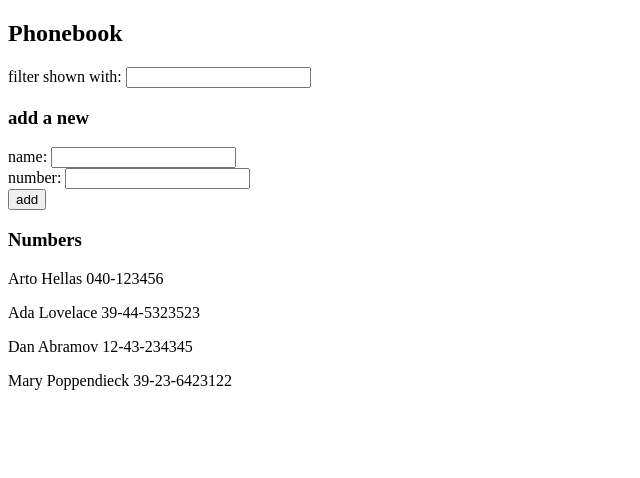
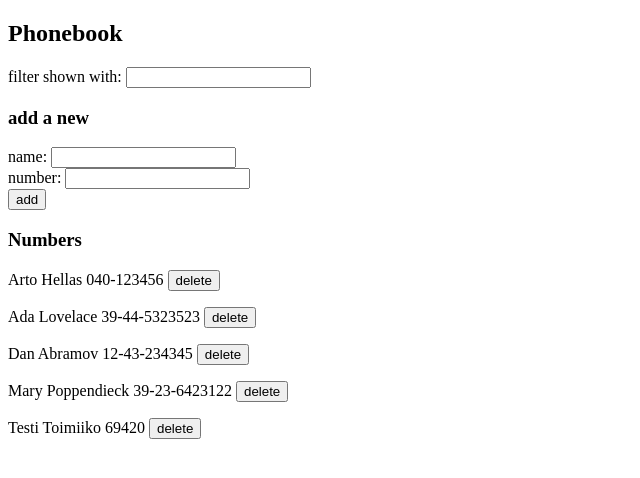
Before and after one commit to Seakorv/FullStackOpen, a React (Vite) app in the folder osa2/puhelinluettelo/: page / in a window 1280 px wide. Shown: the top 478 px of the page, without its empty margins (0-640 px from the left). Built offline with nearby package versions, Linux system fonts and the light colour scheme; data requests are answered from the project's data file.

Commit message:
2d poistaminen kesken

```diff
--- a/osa2/puhelinluettelo/db.json
+++ b/osa2/puhelinluettelo/db.json
@@ -1,5 +1,5 @@
 {
-  "persons":[
+  "persons": [
     {
       "name": "Arto Hellas",
       "number": "040-123456",
@@ -19,6 +19,11 @@
       "name": "Mary Poppendieck",
       "number": "39-23-6423122",
       "id": "4"
+    },
+    {
+      "id": "33e0",
+      "name": "Testi Toimiiko",
+      "number": "69420"
     }
   ]
 }
--- a/osa2/puhelinluettelo/src/App.jsx
+++ b/osa2/puhelinluettelo/src/App.jsx
@@ -1,5 +1,5 @@
 import { useState, useEffect } from 'react'
-import axios from 'axios'
+import personService from './services/persons'
 import PersonForm from './components/PersonForm'
 import Filter from './components/Filter'
 import Persons from './components/Persons'
@@ -10,17 +10,24 @@ const App = () => {
   const [newNumber, setNewNumber] = useState('')
   const [filterWord, setFilterWord] = useState('')
 
-  const hook = () => {
-    console.log('effect')
-    axios
-      .get('http://localhost:3001/persons')
-      .then(response => {
-        console.log('promise fulfilled')
-        setPersons(response.data)
+  useEffect(() => {
+    personService
+      .getAll()
+      .then(initialPersons => {
+        setPersons(initialPersons)
+      })
+  }, [])
+
+  const deletePerson = id => {
+    const person = persons.find(n => n.id === id)
+    console.log("delete painettu")
+
+    personService
+      .deleteMe(id , person)
+      .then(returnedPerson => {
+        setPersons(persons.map(person => person.id !== id ? person : returnedPerson))
       })
   }
-
-  useEffect(hook, [])
 
   const addPerson = (event) => {
     event.preventDefault()
@@ -36,9 +43,14 @@ const App = () => {
       return
     }
 
-    setPersons(persons.concat(personObject))
-    setNewName('')
-    setNewNumber('')
+    //setPersons(persons.concat(personObject))
+    personService
+      .create(personObject)
+      .then(returnedPerson => {
+        setPersons(persons.concat(returnedPerson))
+        setNewName('')
+        setNewNumber('')
+      })
   }
 
   const handleNameChange = (event) => {
@@ -77,6 +89,7 @@ const App = () => {
       <Persons
         persons={persons}
         filterWord={filterWord}
+        deletePerson={deletePerson}
       />
 
     </div>
--- a/osa2/puhelinluettelo/src/components/Persons.jsx
+++ b/osa2/puhelinluettelo/src/components/Persons.jsx
@@ -3,7 +3,11 @@ const Persons = (props) => {
     props.persons.filter(person => person.name.toLowerCase().includes(props.filterWord.toLowerCase()))
       .map(person =>
         <p key={person.name}>
-          {person.name} {person.number}
+          {person.name}
+          {' '}
+          {person.number}
+          {' '}
+          <button onClick={props.deletePerson}>{'delete'}</button>
         </p>
         )
   )
--- /dev/null
+++ b/osa2/puhelinluettelo/src/services/persons.js
@@ -0,0 +1,24 @@
+import axios from 'axios'
+const baseUrl = 'http://localhost:3001/persons'
+
+const getAll = () => {
+  const request = axios.get(baseUrl)
+  return request.then(response => response.data)
+}
+
+const create = newObject => {
+  const request = axios.post(baseUrl, newObject)
+  return request.then(response => response.data)
+}
+
+const update = (id, newObject) => {
+  const request = axios.put(`${baseUrl}/${id}`, newObject)
+  return request.then(response => response.data)
+}
+
+const deleteMe = (id, oldObject) => {
+  const request = axios.delete(`${baseUrl}/${id}`, oldObject)
+  return request.then(response => response.data)
+}
+
+export default { getAll, create, update, deleteMe }
```
